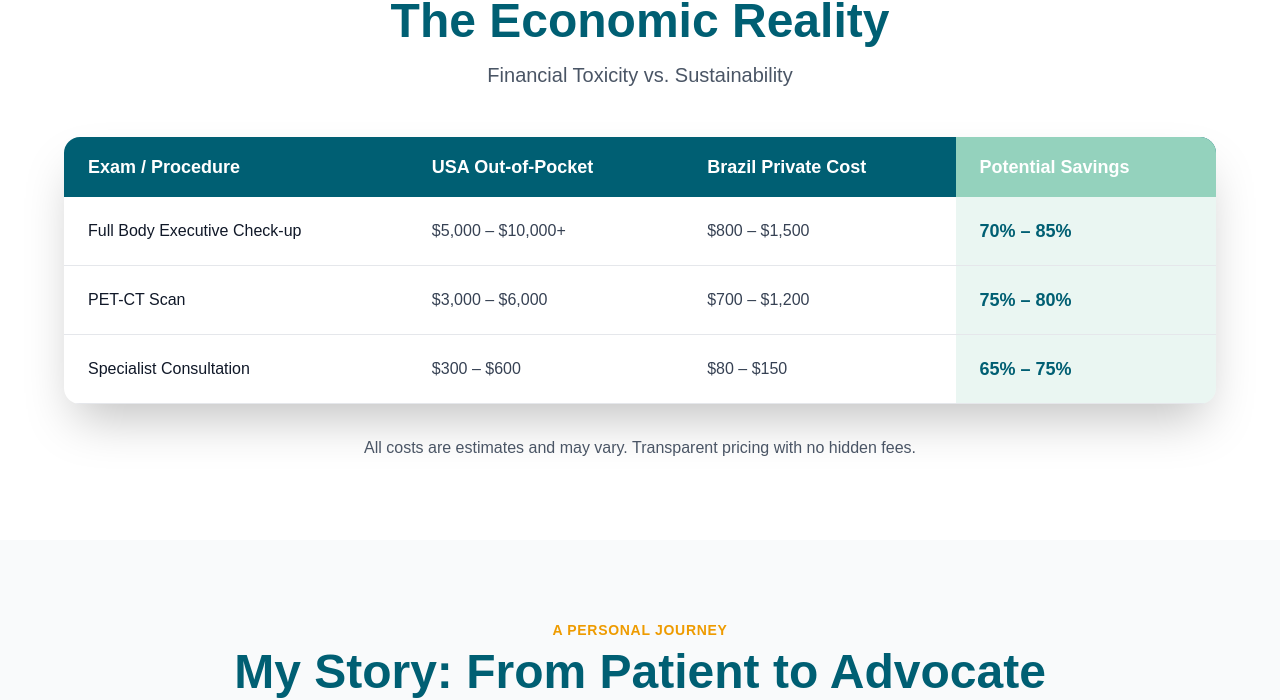
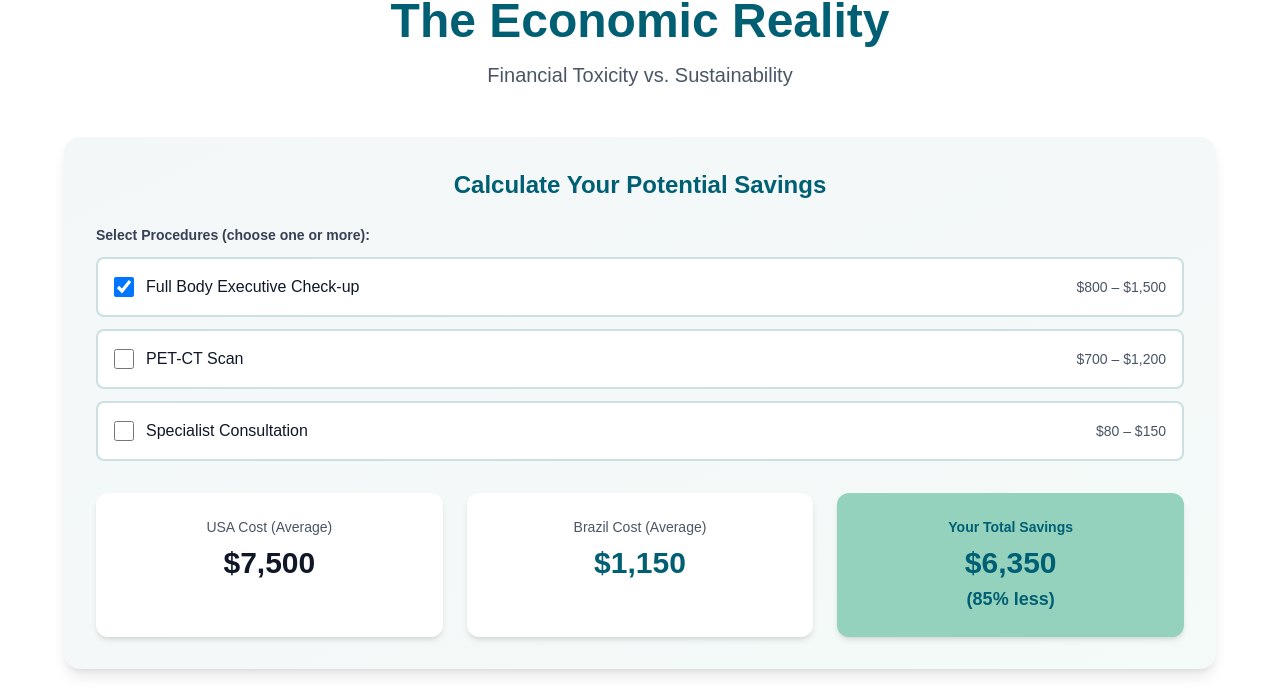
Before and after one commit to Matt-Gary/health_landing_page, a Next.js app in the folder fortaleza-oncology-concierge/: page / in a window 1280 px wide. Shown: the part 883-1583 px from the top of the page. Built offline with nearby package versions, Linux system fonts and the light colour scheme.

Commit message:
Caolculator working

```diff
--- a/fortaleza-oncology-concierge/src/components/PricingTable.tsx
+++ b/fortaleza-oncology-concierge/src/components/PricingTable.tsx
@@ -1,6 +1,7 @@
 'use client';
 
 import { motion } from 'framer-motion';
+import { useState } from 'react';
 
 export default function PricingTable() {
     const pricingData = [
@@ -9,20 +10,59 @@ export default function PricingTable() {
             usaCost: '$5,000 – $10,000+',
             brazilCost: '$800 – $1,500',
             savings: '70% – 85%',
+            usaMin: 5000,
+            usaMax: 10000,
+            brazilMin: 800,
+            brazilMax: 1500,
         },
         {
             procedure: 'PET-CT Scan',
             usaCost: '$3,000 – $6,000',
             brazilCost: '$700 – $1,200',
             savings: '75% – 80%',
+            usaMin: 3000,
+            usaMax: 6000,
+            brazilMin: 700,
+            brazilMax: 1200,
         },
         {
             procedure: 'Specialist Consultation',
             usaCost: '$300 – $600',
             brazilCost: '$80 – $150',
             savings: '65% – 75%',
+            usaMin: 300,
+            usaMax: 600,
+            brazilMin: 80,
+            brazilMax: 150,
         },
     ];
+
+    const [selectedProcedures, setSelectedProcedures] = useState<string[]>([pricingData[0].procedure]);
+
+    const toggleProcedure = (procedure: string) => {
+        setSelectedProcedures(prev => {
+            if (prev.includes(procedure)) {
+                // Don't allow deselecting all procedures
+                if (prev.length === 1) return prev;
+                return prev.filter(p => p !== procedure);
+            } else {
+                return [...prev, procedure];
+            }
+        });
+    };
+
+    const calculateSavings = () => {
+        const selectedData = pricingData.filter(p => selectedProcedures.includes(p.procedure));
+
+        const usaTotal = selectedData.reduce((sum, p) => sum + (p.usaMin + p.usaMax) / 2, 0);
+        const brazilTotal = selectedData.reduce((sum, p) => sum + (p.brazilMin + p.brazilMax) / 2, 0);
+        const savings = usaTotal - brazilTotal;
+        const savingsPercent = usaTotal > 0 ? ((savings / usaTotal) * 100).toFixed(0) : '0';
+
+        return { usaTotal, brazilTotal, savings, savingsPercent };
+    };
+
+    const { usaTotal, brazilTotal, savings, savingsPercent } = calculateSavings();
 
     return (
         <section className="bg-white px-4 py-20">
@@ -41,6 +81,111 @@ export default function PricingTable() {
                     <p className="text-xl text-gray-600">
                         Financial Toxicity vs. Sustainability
                     </p>
+                </motion.div>
+
+                {/* Interactive Calculator */}
+                <motion.div
+                    initial={{ opacity: 0, y: 30 }}
+                    whileInView={{ opacity: 1, y: 0 }}
+                    viewport={{ once: true }}
+                    transition={{ duration: 0.6, delay: 0.1 }}
+                    className="mb-12 overflow-hidden rounded-2xl bg-gradient-to-br from-primary/5 to-healing/10 p-8 shadow-lg"
+                >
+                    <h3 className="mb-6 text-center text-2xl font-bold text-primary">
+                        Calculate Your Potential Savings
+                    </h3>
+
+                    {/* Procedure Selector */}
+                    <div className="mb-8">
+                        <label className="mb-3 block text-sm font-semibold text-gray-700">
+                            Select Procedures (choose one or more):
+                        </label>
+                        <div className="space-y-3">
+                            {pricingData.map((item) => (
+                                <label
+                                    key={item.procedure}
+                                    className="flex cursor-pointer items-center rounded-lg border-2 border-primary/20 bg-white p-4 transition-all hover:border-primary hover:bg-primary/5"
+                                >
+                                    <input
+                                        type="checkbox"
+                                        checked={selectedProcedures.includes(item.procedure)}
+                                        onChange={() => toggleProcedure(item.procedure)}
+                                        className="h-5 w-5 cursor-pointer rounded border-gray-300 text-primary focus:ring-2 focus:ring-primary"
+                                    />
+                                    <span className="ml-3 flex-1 text-base font-medium text-gray-900">
+                                        {item.procedure}
+                                    </span>
+                                    <span className="text-sm text-gray-600">
+                                        {item.brazilCost}
+                                    </span>
+                                </label>
+                            ))}
+                        </div>
+                    </div>
+
+                    {/* Cost Comparison */}
+                    <div className="grid gap-6 md:grid-cols-3">
+                        {/* USA Cost */}
+                        <motion.div
+                            key={`usa-${selectedProcedures.join('-')}`}
+                            initial={{ scale: 0.9, opacity: 0 }}
+                            animate={{ scale: 1, opacity: 1 }}
+                            transition={{ duration: 0.3 }}
+                            className="rounded-xl bg-white p-6 text-center shadow-md"
+                        >
+                            <p className="mb-2 text-sm font-medium text-gray-600">
+                                USA Cost (Average)
+                            </p>
+                            <p className="text-3xl font-bold text-gray-900">
+                                ${usaTotal.toLocaleString()}
+                            </p>
+                            {selectedProcedures.length > 1 && (
+                                <p className="mt-1 text-xs text-gray-500">
+                                    {selectedProcedures.length} procedures
+                                </p>
+                            )}
+                        </motion.div>
+
+                        {/* Brazil Cost */}
+                        <motion.div
+                            key={`brazil-${selectedProcedures.join('-')}`}
+                            initial={{ scale: 0.9, opacity: 0 }}
+                            animate={{ scale: 1, opacity: 1 }}
+                            transition={{ duration: 0.3, delay: 0.1 }}
+                            className="rounded-xl bg-white p-6 text-center shadow-md"
+                        >
+                            <p className="mb-2 text-sm font-medium text-gray-600">
+                                Brazil Cost (Average)
+                            </p>
+                            <p className="text-3xl font-bold text-primary">
+                                ${brazilTotal.toLocaleString()}
+                            </p>
+                            {selectedProcedures.length > 1 && (
+                                <p className="mt-1 text-xs text-gray-500">
+                                    {selectedProcedures.length} procedures
+                                </p>
+                            )}
+                        </motion.div>
+
+                        {/* Savings */}
+                        <motion.div
+                            key={`savings-${selectedProcedures.join('-')}`}
+                            initial={{ scale: 0.9, opacity: 0 }}
+                            animate={{ scale: 1, opacity: 1 }}
+                            transition={{ duration: 0.3, delay: 0.2 }}
+                            className="rounded-xl bg-healing p-6 text-center shadow-md"
+                        >
+                            <p className="mb-2 text-sm font-bold text-primary">
+                                Your Total Savings
+                            </p>
+                            <p className="text-3xl font-bold text-primary">
+                                ${savings.toLocaleString()}
+                            </p>
+                            <p className="mt-1 text-lg font-semibold text-primary">
+                                ({savingsPercent}% less)
+                            </p>
+                        </motion.div>
+                    </div>
                 </motion.div>
 
                 {/* Pricing Table */}
```
